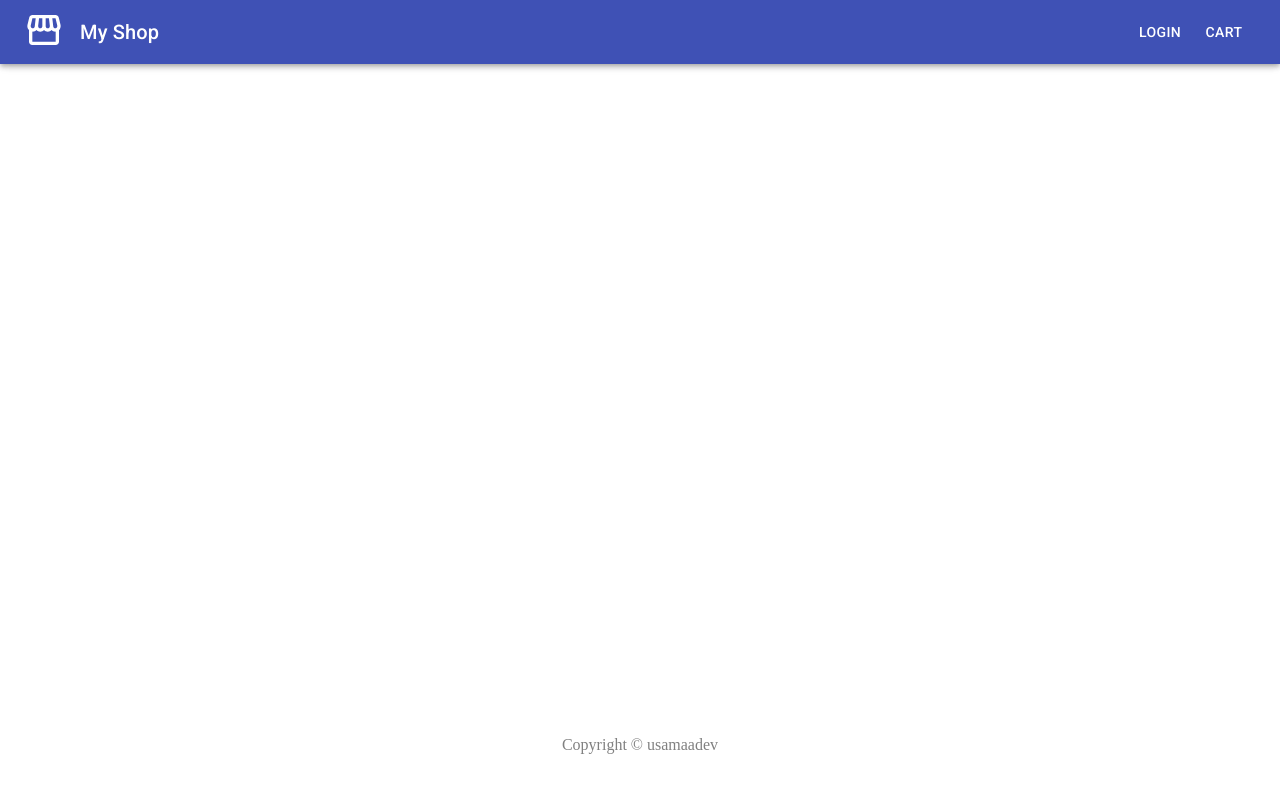
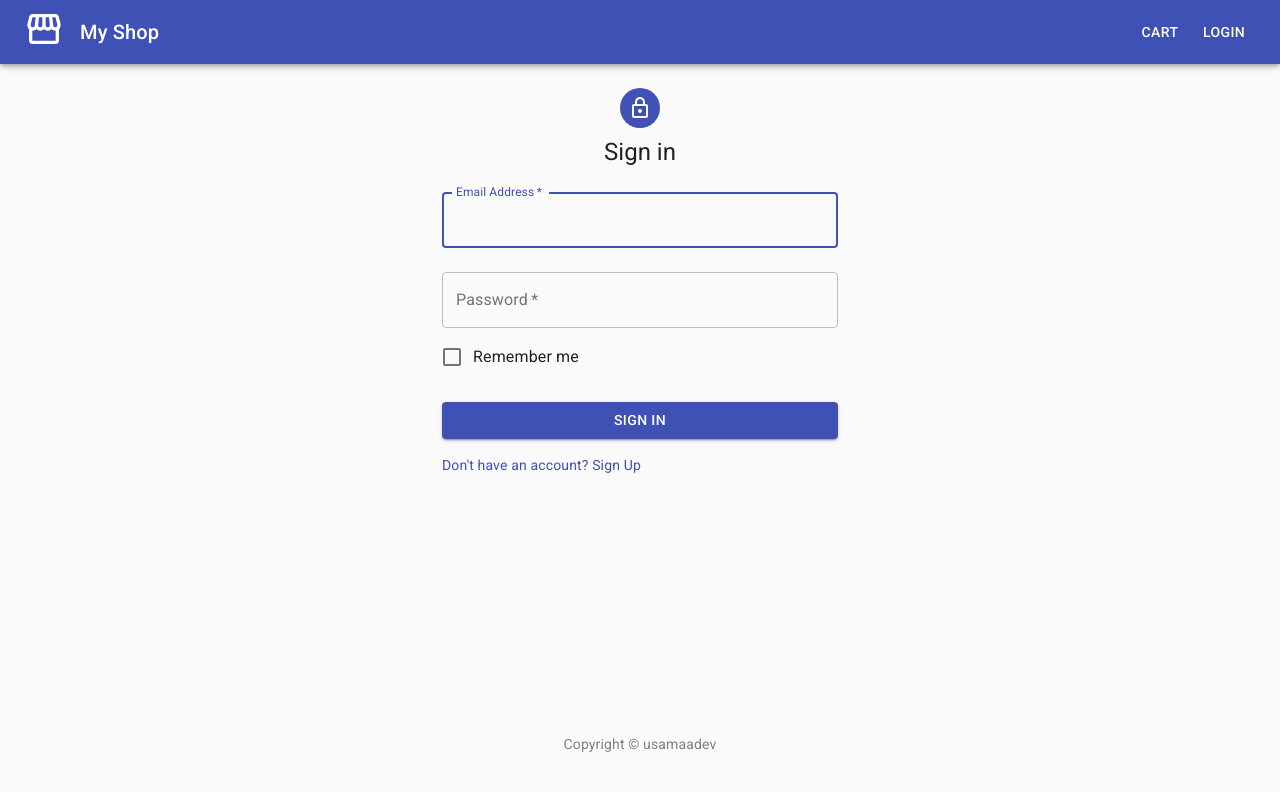
Before and after one commit to usama-mr20/mern-ecommerce-shop, a React (Create React App) app in the folder client/: page /login in a window 1280 px wide. Shown: the top 792 px of the page. Built offline with nearby package versions, Linux system fonts and the light colour scheme.

Commit message:
added user frontend login

```diff
--- a/client/src/App.js
+++ b/client/src/App.js
@@ -4,6 +4,7 @@ import Footer from "./components/Footer";
 import Container from "@material-ui/core/Container";
 import HomeScreen from "./screens/HomeScreen";
 import CartScreen from "./screens/CartScreen";
+import LoginScreen from "./screens/LoginScreen";
 import { BrowserRouter as Router, Route, Switch } from "react-router-dom";
 import ProductDetails from "./screens/ProductDetails";
 
@@ -17,6 +18,7 @@ function App() {
             <Route exact path='/' component={HomeScreen} />
             <Route path='/product/:id' component={ProductDetails} />
             <Route path='/cart/:id?' component={CartScreen} />
+            <Route path='/login' component={LoginScreen} />
           </Switch>
         </main>
       </Container>
--- /dev/null
+++ b/client/src/actions/userActions.js
@@ -0,0 +1,43 @@
+import axios from "axios";
+import {
+  USER_LOGIN_FAIL,
+  USER_LOGIN_REQUEST,
+  USER_LOGIN_SUCCESS,
+  USER_LOGOUT,
+} from "../constants/userConstants";
+
+export const login = (email, password) => (dispatch) => {
+  dispatch({
+    type: USER_LOGIN_REQUEST,
+  });
+
+  const config = {
+    headers: {
+      "Content-Type": "application/json",
+    },
+  };
+
+  axios
+    .post("api/users/login", { email, password }, config)
+    .then(({ data }) => {
+      dispatch({
+        type: USER_LOGIN_SUCCESS,
+        payload: data,
+      });
+      localStorage.setItem("userInfo", JSON.stringify(data));
+    })
+    .catch((err) => {
+      dispatch({
+        type: USER_LOGIN_FAIL,
+        payload:
+          err.response && err.response.data.message
+            ? err.response.data.message
+            : err.response,
+      });
+    });
+};
+
+export const logout = () => (dispatch) => {
+  localStorage.removeItem("userInfo");
+  dispatch({ type: USER_LOGOUT });
+};
--- a/client/src/components/Header.jsx
+++ b/client/src/components/Header.jsx
@@ -1,11 +1,17 @@
-import React from "react";
+import React, { useState } from "react";
 import AppBar from "@material-ui/core/AppBar";
 import Toolbar from "@material-ui/core/Toolbar";
 import Typography from "@material-ui/core/Typography";
 import StorefrontIcon from "@material-ui/icons/Storefront";
 import Button from "@material-ui/core/Button";
+import MenuItem from "@material-ui/core/MenuItem";
+import Menu from "@material-ui/core/Menu";
+import IconButton from "@material-ui/core/IconButton";
+import AccountCircle from "@material-ui/icons/AccountCircle";
 import { makeStyles } from "@material-ui/core/styles";
 import { Link } from "react-router-dom";
+import { useDispatch, useSelector } from "react-redux";
+import { logout } from "../actions/userActions.js";
 
 const useStyles = makeStyles((theme) => ({
   root: {
@@ -32,7 +38,23 @@ const useStyles = makeStyles((theme) => ({
 
 const Header = () => {
   const classes = useStyles();
+  const { userInfo } = useSelector((state) => state.userLogin);
+  const dispatch = useDispatch();
 
+  const [anchorEl, setAnchorEl] = useState(null);
+  const open = Boolean(anchorEl);
+
+  const handleMenu = (event) => {
+    setAnchorEl(event.currentTarget);
+  };
+
+  const handleClose = () => {
+    setAnchorEl(null);
+  };
+
+  const handleLogout = () => {
+    dispatch(logout());
+  };
   return (
     <div className={classes.root}>
       <AppBar postion='static' color='primary'>
@@ -43,10 +65,46 @@ const Header = () => {
           <Link to='/' className={classes.link}>
             <Typography variant='h6'>My Shop</Typography>
           </Link>
-          <Button color='inherit'>Login</Button>
           <Link to='/cart' className={classes.linkBtn}>
             <Button color='inherit'>Cart</Button>
           </Link>
+          {userInfo ? (
+            <>
+              <div>
+                <IconButton
+                  aria-label='account of current user'
+                  aria-controls='menu-appbar'
+                  aria-haspopup='true'
+                  onClick={handleMenu}
+                  color='inherit'
+                >
+                  <AccountCircle />
+                </IconButton>
+                <Menu
+                  id='menu-appbar'
+                  anchorEl={anchorEl}
+                  anchorOrigin={{
+                    vertical: "top",
+                    horizontal: "right",
+                  }}
+                  keepMounted
+                  transformOrigin={{
+                    vertical: "top",
+                    horizontal: "right",
+                  }}
+                  open={open}
+                  onClose={handleClose}
+                >
+                  <MenuItem onClick={handleClose}>My account</MenuItem>
+                  <MenuItem onClick={handleLogout}>Logout</MenuItem>
+                </Menu>
+              </div>
+            </>
+          ) : (
+            <Link to='/login' className={classes.linkBtn}>
+              <Button color='inherit'>Login</Button>
+            </Link>
+          )}
         </Toolbar>
       </AppBar>
     </div>
--- /dev/null
+++ b/client/src/constants/userConstants.js
@@ -0,0 +1,5 @@
+export const USER_LOGIN_REQUEST = "USER_LOGIN_REQUEST";
+export const USER_LOGIN_SUCCESS = "USER_LOGIN_SUCCESS";
+export const USER_LOGIN_FAIL = "USER_LOGIN_FAIL";
+
+export const USER_LOGOUT = "USER_LOGOUT";
--- /dev/null
+++ b/client/src/reducers/userReducer.js
@@ -0,0 +1,21 @@
+import {
+  USER_LOGIN_FAIL,
+  USER_LOGIN_REQUEST,
+  USER_LOGIN_SUCCESS,
+  USER_LOGOUT,
+} from "../constants/userConstants";
+
+export const userLoginReducer = (state = {}, action) => {
+  switch (action.type) {
+    case USER_LOGIN_REQUEST:
+      return { loading: true };
+    case USER_LOGIN_SUCCESS:
+      return { loading: false, userInfo: action.payload };
+    case USER_LOGIN_FAIL:
+      return { loading: false, error: action.payload };
+    case USER_LOGOUT:
+      return {};
+    default:
+      return state;
+  }
+};
--- /dev/null
+++ b/client/src/screens/LoginScreen.jsx
@@ -0,0 +1,142 @@
+import React, { useState, useEffect } from "react";
+import Avatar from "@material-ui/core/Avatar";
+import Button from "@material-ui/core/Button";
+import CssBaseline from "@material-ui/core/CssBaseline";
+import TextField from "@material-ui/core/TextField";
+import FormControlLabel from "@material-ui/core/FormControlLabel";
+import Checkbox from "@material-ui/core/Checkbox";
+import Link from "@material-ui/core/Link";
+import Grid from "@material-ui/core/Grid";
+import LockOutlinedIcon from "@material-ui/icons/LockOutlined";
+import Typography from "@material-ui/core/Typography";
+import { makeStyles } from "@material-ui/core/styles";
+import Container from "@material-ui/core/Container";
+import LinearProgress from '@material-ui/core/LinearProgress';
+import AlertMessage from "../components/AlertMessage";
+import { useDispatch, useSelector } from "react-redux";
+import {login} from "../actions/userActions"
+
+const useStyles = makeStyles((theme) => ({
+  paper: {
+    marginTop: theme.spacing(8),
+    display: "flex",
+    flexDirection: "column",
+    alignItems: "center",
+  },
+  avatar: {
+    margin: theme.spacing(1),
+    backgroundColor: theme.palette.primary.main,
+  },
+  form: {
+    width: "100%", // Fix IE 11 issue.
+    marginTop: theme.spacing(1),
+  },
+  submit: {
+    margin: theme.spacing(3, 0, 2),
+  },
+}));
+
+const SignIn = ({ history, location}) => {
+
+  const [email, setEmail] = useState("");
+  const [password, setPassword] = useState("");
+
+const dispatch = useDispatch();
+const userLogin = useSelector(state => state.userLogin)
+
+const {loading, error, userInfo} = userLogin;
+const redirect = location.search ? location.search.split('=')[1] : '/';
+
+useEffect(() => {
+  if (userInfo) {
+    history.push(redirect);
+  }
+}, [userInfo, history, redirect]);
+
+  const handleEmailChange = (e) => {
+    setEmail(e.target.value);
+  };
+
+  const handlePasswordChange = (e) => {
+    setPassword(e.target.value);
+  };
+
+  const handleSubmit = (e) => {
+    e.preventDefault();
+    dispatch(login(email,password));
+
+  };
+
+  const classes = useStyles();
+
+  return (
+    <Container component="main" maxWidth="xs">
+      <CssBaseline />
+      <div className={classes.paper}>
+        <Avatar className={classes.avatar}>
+          <LockOutlinedIcon />
+        </Avatar>
+        <Typography component="h1" variant="h5">
+          Sign in
+        </Typography>
+        <form className={classes.form} noValidate onSubmit={handleSubmit}>
+    {error && <AlertMessage variant="error"> {error} </AlertMessage>}
+          <TextField
+            variant="outlined"
+            margin="normal"
+            required
+            fullWidth
+            id="email"
+            label="Email Address"
+            name="email"
+            autoComplete="email"
+            autoFocus
+            onChange={handleEmailChange}
+          />
+          <TextField
+            variant="outlined"
+            margin="normal"
+            required
+            fullWidth
+            name="password"
+            label="Password"
+            type="password"
+            id="password"
+            autoComplete="current-password"
+            onChange={handlePasswordChange}
+          />
+          <FormControlLabel
+            control={<Checkbox value="remember" color="primary" />}
+            label="Remember me"
+          />
+          {loading && <LinearProgress/>}
+          <Button
+            type="submit"
+            fullWidth
+            variant="contained"
+            color="primary"
+            className={classes.submit}
+          >
+            Sign In
+          </Button>
+
+          <Grid container>
+            {/* <Grid item xs>
+              <Link href="#" variant="body2">
+                Forgot password?
+              </Link>
+            </Grid> */}
+            <Grid item>
+              <Link to={redirect ? `/register?redirect=${redirect}` : '/register'} variant="body2">
+                {"Don't have an account? Sign Up"}
+              </Link>
+            </Grid>
+          </Grid>
+        </form>
+      </div>
+
+    </Container>
+  );
+};
+
+export default SignIn;
--- a/client/src/store/store.js
+++ b/client/src/store/store.js
@@ -6,21 +6,30 @@ import {
   productDetailsReducer,
 } from "../reducers/productReducer";
 import { cartReducer } from "../reducers/cartReducer";
+import { userLoginReducer } from "../reducers/userReducer";
 
 const reducer = combineReducers({
   productList: productReducer,
   productDetails: productDetailsReducer,
   cart: cartReducer,
+  userLogin: userLoginReducer,
 });
+
 const cartItemsFromStorage = localStorage.getItem("cartItems")
   ? JSON.parse(localStorage.getItem("cartItems"))
   : [];
 
+  const userInfoFromStorage = localStorage.getItem("userInfo")
+  ? JSON.parse(localStorage.getItem("userInfo"))
+  : null;
+
 const initialState = {
   cart: { cartItems: cartItemsFromStorage },
+  userLogin: {userInfo: userInfoFromStorage}
 };
 
 const middleware = [thunk];
+
 const store = createStore(
   reducer,
   initialState,
```
